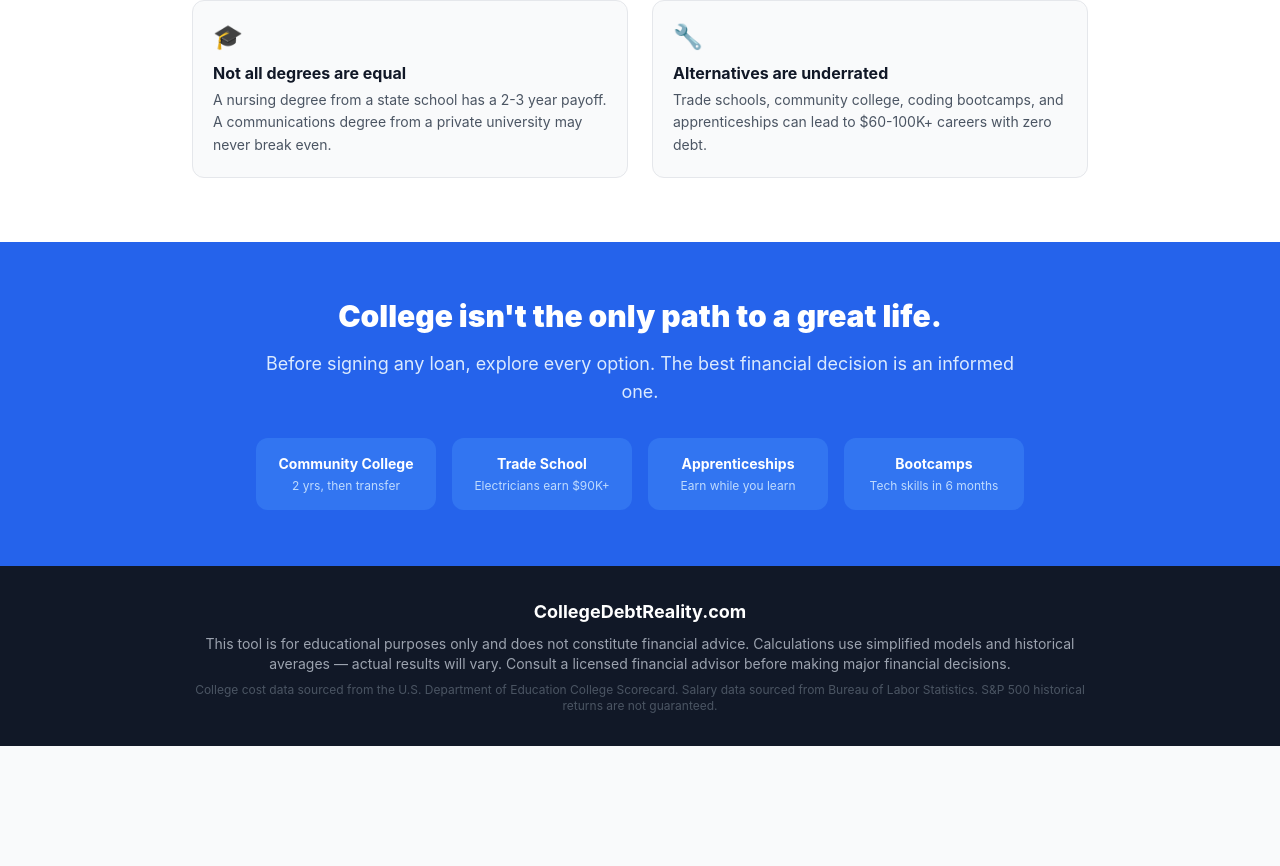
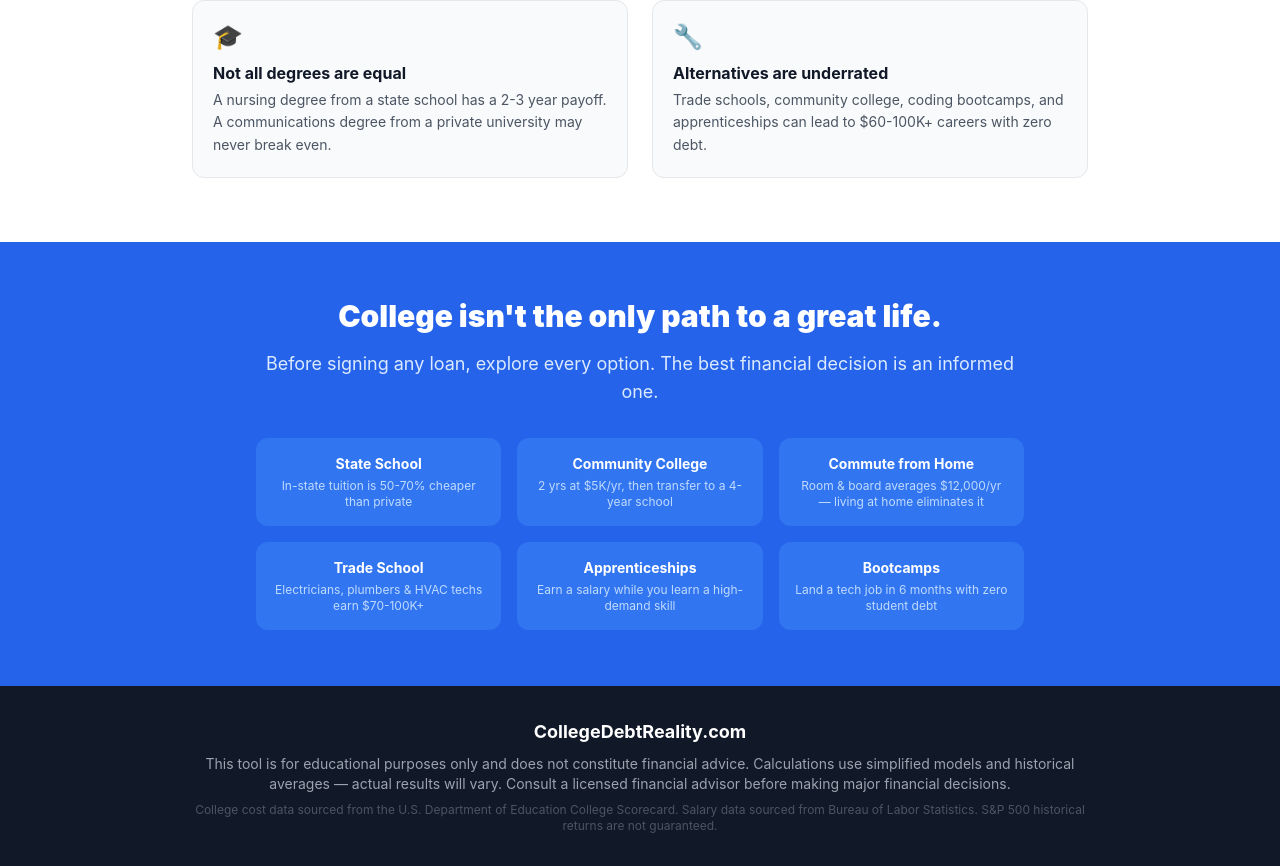
Before and after one commit to matthewdeltenre-alt/Student-Loan-Debt-vs.-Wealth, a Next.js app: page / in a window 1280 px wide. Shown: the part 3111-3977 px from the top of the page. Before the commit the page ends 3857 px from the top, so only its background shows below. Built offline with nearby package versions, Linux system fonts and the light colour scheme.

Commit message:
Add state school and commute from home to alternatives section

```diff
--- a/app/page.tsx
+++ b/app/page.tsx
@@ -119,12 +119,14 @@ export default function Home() {
           <p className="text-blue-100 text-lg mb-8">
             Before signing any loan, explore every option. The best financial decision is an informed one.
           </p>
-          <div className="grid grid-cols-2 md:grid-cols-4 gap-4">
+          <div className="grid grid-cols-2 md:grid-cols-3 gap-4">
             {[
-              { label: 'Community College', sub: '2 yrs, then transfer' },
-              { label: 'Trade School', sub: 'Electricians earn $90K+' },
-              { label: 'Apprenticeships', sub: 'Earn while you learn' },
-              { label: 'Bootcamps', sub: 'Tech skills in 6 months' },
+              { label: 'State School', sub: 'In-state tuition is 50-70% cheaper than private' },
+              { label: 'Community College', sub: '2 yrs at $5K/yr, then transfer to a 4-year school' },
+              { label: 'Commute from Home', sub: 'Room & board averages $12,000/yr — living at home eliminates it' },
+              { label: 'Trade School', sub: 'Electricians, plumbers & HVAC techs earn $70-100K+' },
+              { label: 'Apprenticeships', sub: 'Earn a salary while you learn a high-demand skill' },
+              { label: 'Bootcamps', sub: 'Land a tech job in 6 months with zero student debt' },
             ].map((alt) => (
               <div key={alt.label} className="bg-blue-500 bg-opacity-60 rounded-xl p-4">
                 <div className="font-bold text-white text-sm">{alt.label}</div>
```
